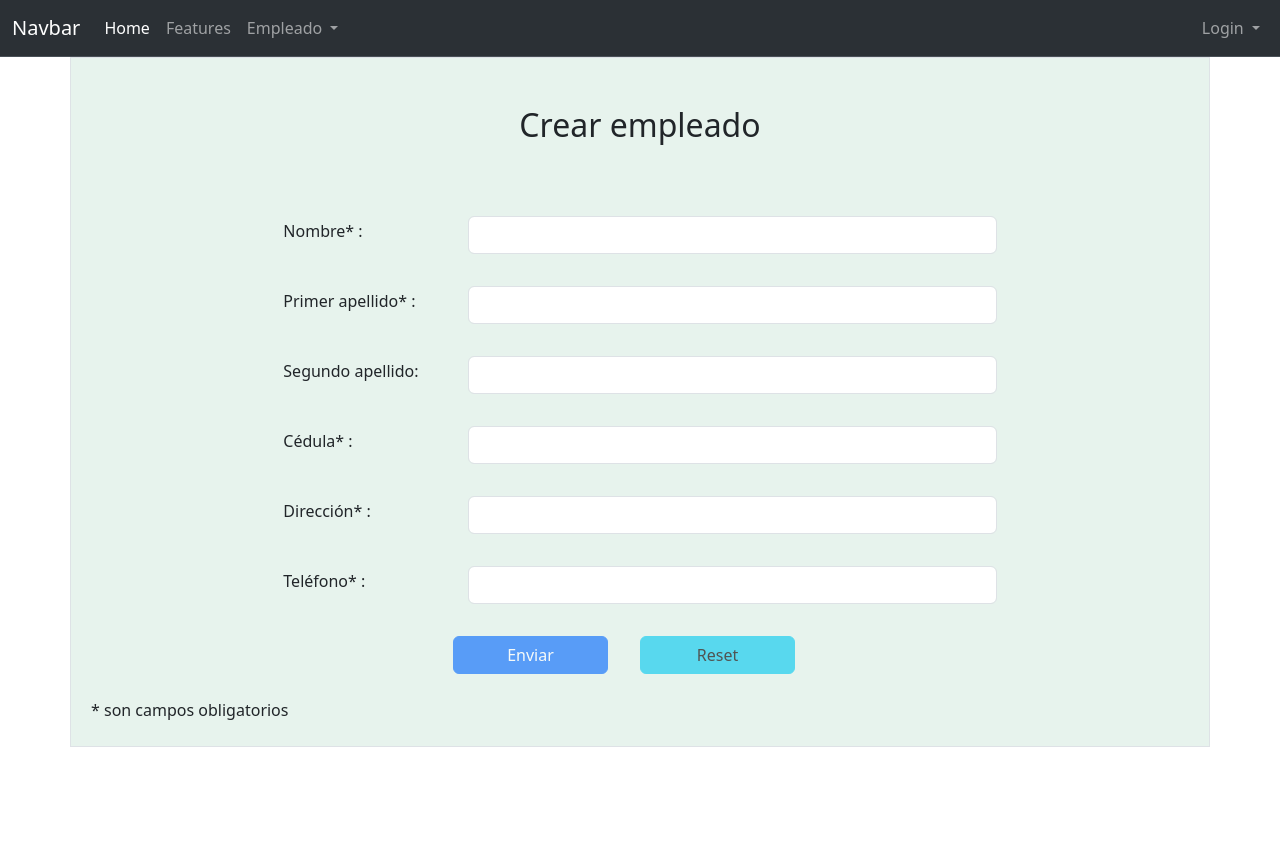
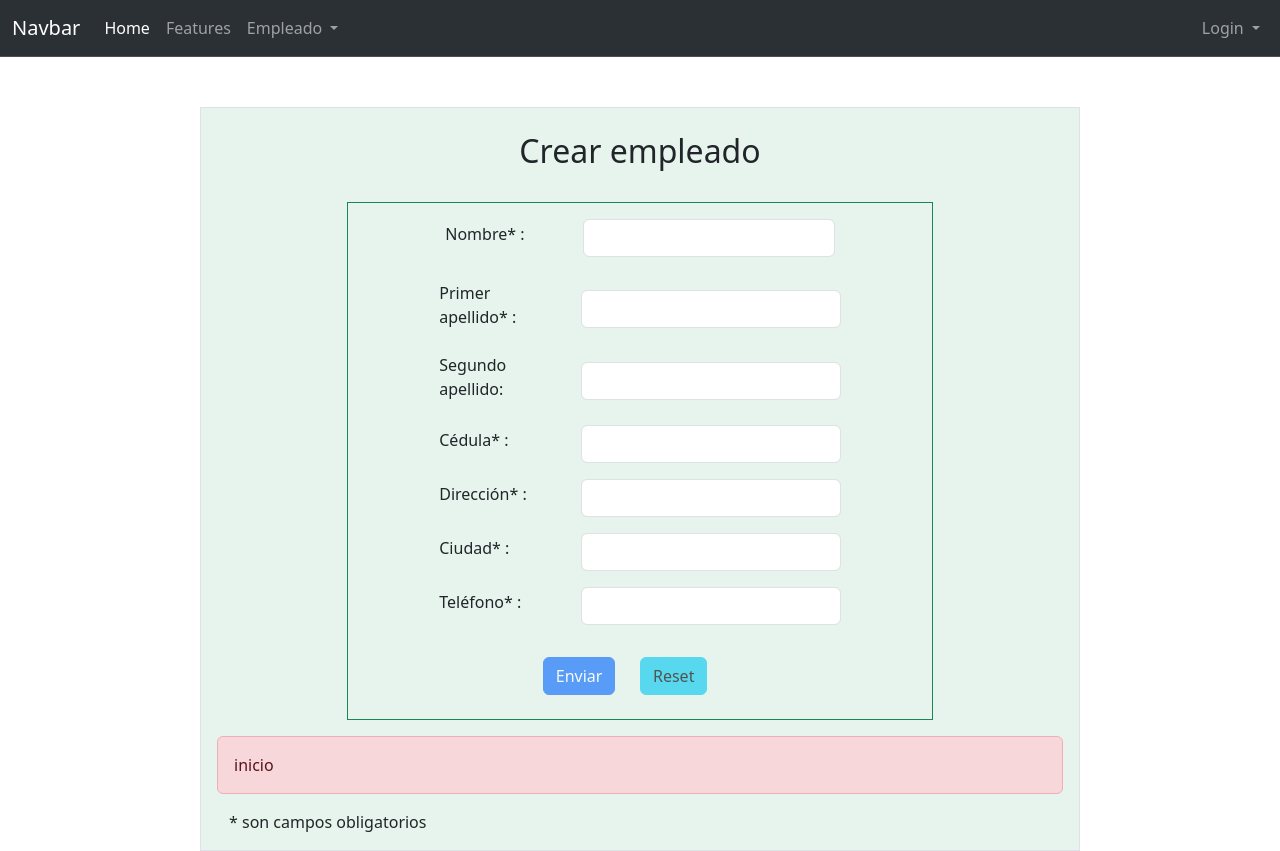
Before and after one commit to Eywen/TFM-Angular-AFAC, an Angular app: page /addCustomer in a window 1280 px wide. Before the commit the page ends 800 px from the top, so only its background shows below. Built offline with nearby package versions, Linux system fonts and the light colour scheme; no server answers.

Commit message:
Added get and post method employee to api server with basic authentication #3

```diff
--- a/src/app/app.component.css
+++ b/src/app/app.component.css
@@ -2,3 +2,15 @@
   --bs-bg-opacity: 1;
   background-color: rgba(var(--bs-success-rgb), var(--bs-bg-opacity)) !important;
 }
+
+.wrapper {
+  margin-top: 50px;
+  max-width: 800vw;
+  margin-right: 200px;
+  margin-left: 200px;
+}
+
+.contenedor{
+  max-width: 800vw;
+
+}
--- a/src/app/app.component.html
+++ b/src/app/app.component.html
@@ -1,4 +1,6 @@
-<section >
+<section class="contenedor" id="contenedorppal">
   <app-navbar></app-navbar>
-  <router-outlet></router-outlet>
+  <div class="wrapper">
+    <router-outlet></router-outlet>
+  </div>
 </section>
--- a/src/app/customer-add/customer-add.component.html
+++ b/src/app/customer-add/customer-add.component.html
@@ -1,14 +1,17 @@
 <div class="container-md bg-success bg-opacity-10 border ">
-  <div class="p-5 ">
+  <div class="p-4 ">
     <h2 class="titulo  text-center">Crear empleado</h2>
   </div>
-  <div class="p-2 ">
+  <div class="   " >
+    <div class="row">
+      <div class="col-md-2">
+      </div>
+        <div class="col-md-8 border border-success">
           <form class="row " (submit)="sendit(loginform)" [formGroup]="loginform" >
-
             <div class=" d-grid gap-3">
-        <div class="p-2 ">
-          <div class="row  justify-content-center align-items-center  " >
-            <div class="col-md-2">
+            <div class="p-3 ">
+              <div class="row   justify-content-center align-items-center  " >
+                <div class="col-md-3">
                   <label class="form-label">Nombre* :</label>
                 </div>
                 <div class="col-md-6">
@@ -16,10 +19,11 @@
                 </div>
               </div>
             </div>
+            </div>
             <div class=" d-grid gap-3 ">
               <div class="p-2  ">
-            <div class="row justify-content-center align-items-center   ">
-              <div class="col-md-2">
+                <div class="row justify-content-center align-items-center ">
+                  <div class="col-md-3">
                       <label class="form-label">Primer apellido* :</label>
                   </div>
                 <div class="col-md-6">
@@ -31,7 +35,7 @@
             <div class=" d-grid gap-3">
               <div class="p-2 ">
                 <div class="row justify-content-center align-items-center ">
-              <div class="col-md-2">
+                  <div class="col-md-3">
                     <label class="form-label" >Segundo apellido:</label>
                   </div>
                   <div class="col-md-6">
@@ -43,7 +47,7 @@
             <div class=" d-grid gap-3">
               <div class="p-2 ">
                 <div class="row justify-content-center align-items-center  ">
-              <div class="col-md-2">
+                  <div class="col-md-3">
                     <label class="form-label">Cédula* :</label>
                   </div>
                   <div class="col-md-6">
@@ -55,7 +59,7 @@
             <div class=" d-grid gap-3">
               <div class="p-2 ">
                 <div class="row justify-content-center align-items-center ">
-              <div class="col-md-2">
+                  <div class="col-md-3">
                     <label class="form-label">Dirección* :</label>
                   </div>
                   <div class="col-md-6">
@@ -67,12 +71,23 @@
             <div class=" d-grid gap-3">
               <div class="p-2 ">
                 <div class="row justify-content-center align-items-center ">
-              <div class="col-md-2">
+                  <div class="col-md-3">
+                    <label class="form-label">Ciudad* :</label>
+                  </div>
+                  <div class="col-md-6">
+                    <input class="form-control " type="text" name="city" formControlName="city"  required/>
+                  </div>
+                </div>
+              </div>
+            </div>
+            <div class=" d-grid gap-3">
+              <div class="p-2 ">
+                <div class="row justify-content-center align-items-center ">
+                  <div class="col-md-3">
                     <label class="form-label">Teléfono* :</label>
                   </div>
                   <div class="col-md-6">
                     <input class="form-control " type="text" name="telephone" formControlName="telephone"  required/>
-              </div>
                   </div>
                 </div>
               </div>
@@ -86,7 +101,17 @@
                 <button class="btn btn-info" type="reset" [disabled]="loginform.pristine">Reset</button>
               </div>
             </div>
-      <p>* son campos obligatorios</p>
+
           </form>
         </div>
     </div>
+    <div class="row p-3">
+      <div class="alert alert-danger" >
+        <span>{{errorMsg}}</span>
+      </div>
+      <div class="col-md-8">
+        * son campos obligatorios
+      </div>
+    </div>
+  </div>
+</div>
--- a/src/app/customer-add/customer-add.component.ts
+++ b/src/app/customer-add/customer-add.component.ts
@@ -2,6 +2,7 @@ import { Component, Directive, HostListener, Input, OnInit } from '@angular/core
 import {FormControl, FormGroup, FormBuilder,Validators} from '@angular/forms';
 import {CustomerI} from "../../shared/model/customer.interface";
 import {ApiService} from '../../shared/services/api.service';
+import { HttpResponse } from '@angular/common/http';
 
 @Component({
   selector: 'app-customer-add',
@@ -11,16 +12,20 @@ import {ApiService} from '../../shared/services/api.service';
 export class CustomerAddComponent implements OnInit{
 
   loginform: FormGroup;
-  errorMsg:any = "";
+  errorMsg:any = "inicio";
   creationCustomerOK:boolean = false;
   customerCreate:boolean = false;
+  employee: CustomerI | null = null;
   constructor(private formBuilder: FormBuilder,private api:ApiService) {
+    this.prueba();
+
     this.loginform = this.formBuilder.group({
       customerName: ['', [Validators.required, Validators.minLength(2)]],
       lastName1: ['', [Validators.required, Validators.minLength(4)]],
       lastName2: [''],
       cedula: ['', [Validators.required, Validators.minLength(4)]],
       address: ['', [Validators.required, Validators.minLength(4)]],
+      city: ['', [Validators.required, Validators.minLength(4)]],
       telephone: ['', [Validators.required, Validators.minLength(4)]]
     });
   }
@@ -36,35 +41,54 @@ export class CustomerAddComponent implements OnInit{
         lastName2: this.loginform.get('lastName2')?.value || null,
         cedula: this.loginform.get('cedula')?.value || null,
         address: this.loginform.get('address')?.value || null,
+        city: this.loginform.get('city')?.value || null,
         telephone: this.loginform.get('telephone')?.value || null
       };
 
       // Aquí puedes hacer lo que necesites con el objeto formValues, como enviarlo a través de una API, procesarlo, etc.
-      console.log(formValues);
+      console.log("forValues: "+formValues);
 
       this.api.addCustomer(formValues).subscribe(data => {
-        console.log(data);
-        if (data.status == 201) {
+      //this.api.getPreuba().subscribe(data => {
+        console.log("data: "+data);
+        this.errorMsg = "datosr respuesta api get "
+        if (data.status == 200) {
           this.creationCustomerOK = true;
           this.errorMsg = "Empleado creado correctamente."
+          console.log("CREADO: "+this.errorMsg);
         }
       }, error => {
         this.customerCreate = true;
-        console.log(error);
+        console.log("ERROR RESPUESTA API: "+error);
         if (error.status == 400) {
           this.errorMsg = "Error. Hacen falta campos obligatorios";
         } else if (error.status == 409) {
           this.errorMsg = "Error. El empleado ya existe";
         } else {
-          this.errorMsg = "Error en cración de empleado. Contacte con el administrador del sistema";
+          //debugger;
+          this.errorMsg = "Error en cración de empleado. Contacte con el administrador del sistema: " + error.status;
         }
       })
     } else {
       // El formulario no es válido, puedes mostrar mensajes de error o realizar otras acciones.
       this.errorMsg = "Los dos campos son obligatorios\"";
+      console.log("FORMULARIO NMO VALIDO: "+this.errorMsg);
     }
 
-    console.log("Los dos campos son obligatorios", "F.E.N.W.")
+    console.log("fin llamada api Los dos campos son obligatorios", "F.E.N.W.")
+  }
+
+  prueba(){
+    this.api.getEmployee().subscribe(
+      (response: HttpResponse<CustomerI>) => {
+        this.employee = response.body;
+        console.error('employee:', this.employee);
+      },
+      (error: any) => {
+        console.error('Error:', error);
+      }
+    );
+    console.log("fin llamada api de prueba");
   }
 
 
--- a/src/shared/model/customer.interface.ts
+++ b/src/shared/model/customer.interface.ts
@@ -3,6 +3,7 @@ export interface CustomerI {
   lastName1: string;
   lastName2?: string | null;
   cedula: string ;
+  city: string ;
   address: string ;
   telephone: string ;
 }
--- a/src/shared/services/api.service.ts
+++ b/src/shared/services/api.service.ts
@@ -1,22 +1,47 @@
 import { Injectable } from '@angular/core';
 import {HttpClient, HttpHeaders, HttpParams, HttpResponse} from "@angular/common/http";
-import {Observable} from "rxjs";
+import {Observable, throwError} from "rxjs";
 import {CustomerI} from "../model/customer.interface";
+import { catchError } from 'rxjs/operators';
 
 @Injectable({
   providedIn: 'root'
 })
 export class ApiService {
 
-  private baseurl = "http://fenw.etsisi.upm.es:10000";
+  private baseurl = "http://127.0.0.1:8080";
 
-  constructor(private http: HttpClient) { }
+
+
+    constructor(private http: HttpClient) { }
   delay(ms: number) {
     return new Promise(resolve => setTimeout(resolve, ms));
   }
 
-  addCustomer(form:CustomerI):Observable<HttpResponse<Object>>{
-    let direccion = this.baseurl + "/customers";
-    return this.http.post(direccion,form,{observe: 'response'});
+  addCustomer(form:CustomerI):Observable<HttpResponse<CustomerI>>{
+    let direccion = this.baseurl + "/employee";
+    const headers = new HttpHeaders()
+      .set("Content-Type", "application/json")
+      .set("Authorization",  'Basic ' + btoa('user:20755980-7db6-4305-bcfc-98cf4af04fee'));
+    return this.http.post<CustomerI>(direccion,form,{headers,observe: 'response'});
+  }
+
+  /*getPreuba() :Observable<HttpResponse<CustomerI>>{
+    const headers = new HttpHeaders()
+      .set("Content-Type", "application/json")
+      .set("Authorization",  'Basic ' + btoa('user:62cf4700-12f3-459d-bba5-99d7b05e57f7'));
+    let direccion = this.baseurl + "/employee";
+    console.log("se va a llamar a la url: "+ direccion);
+    return this.http.get<CustomerI>(direccion,{headers,observe: 'response'});
+  }*/
+
+  getEmployee(): Observable<HttpResponse<CustomerI>> {
+    const url = this.baseurl + "/employee";
+
+    return this.http.get<CustomerI>(url, { observe: 'response' }).pipe(
+      catchError((error: any) => {
+        return throwError(error);
+      })
+    );
   }
 }
```
Lines whose indentation alone changed are shown as unchanged.
